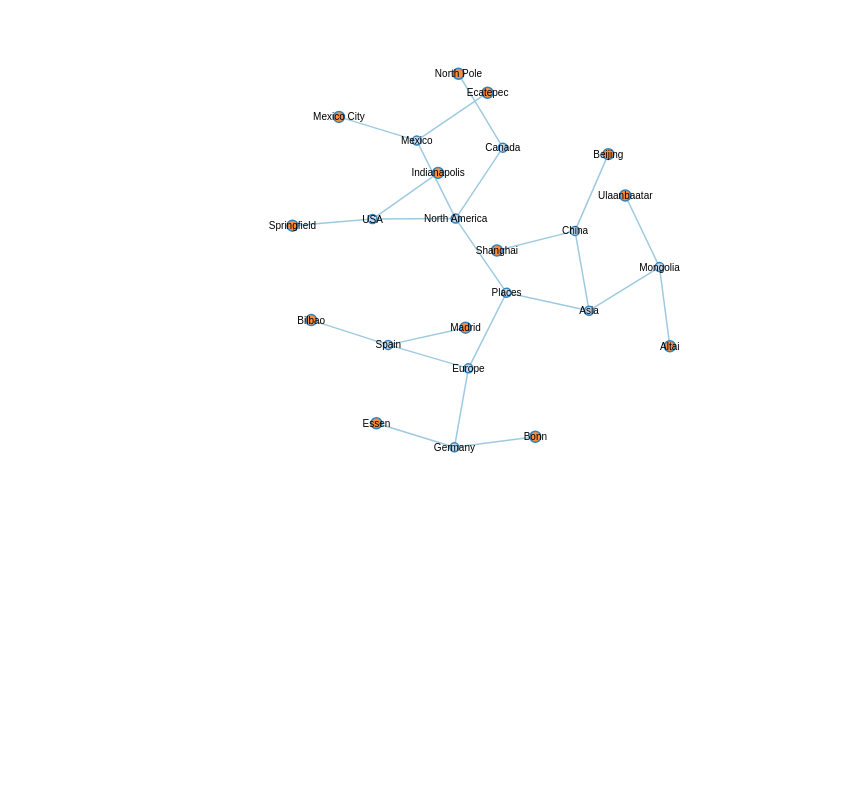
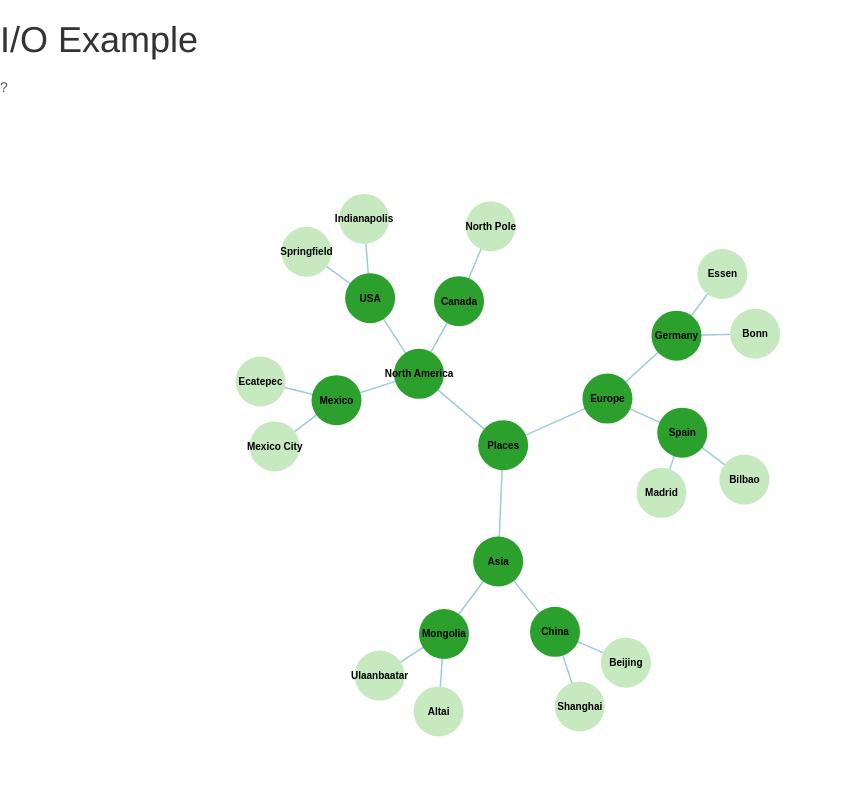
Before and after one commit to mrotmensch/Sloth, a Flask app: page / in a window 1280 px wide. Shown: the whole page, without its empty margins (0-843 px from the left). Run offline with Flask 2, Linux system fonts and the light colour scheme; some libraries are stand-ins or nearby versions.

Commit message:
add Python I/O

```diff
--- a/Visualization/LocalHostExample/app.py
+++ b/Visualization/LocalHostExample/app.py
@@ -1,4 +1,4 @@
-from flask import Flask, render_template, jsonify, json
+from flask import Flask, render_template, jsonify, json, request
 
 app = Flask(__name__)
 
@@ -12,5 +12,11 @@ def index():
 def data():
     return jsonify(json.load(open('data.json')))
 
+@app.route('/_trapClick')
+def trapClick():
+    clickName = request.args.get('target', 'empty', type=str)
+
+    return jsonify(result = clickName + clickName[::-1])
+
 if __name__ == "__main__":
     app.run(debug=True)
--- a/Visualization/LocalHostExample/bower.json
+++ b/Visualization/LocalHostExample/bower.json
@@ -1,7 +1,7 @@
 {
-  "name": "viz example",
+  "name": "_app_boilerplate",
   "version": "0.0.0",
-  "homepage": "https://github.com/mrotmensch/Sloth",
+  "homepage": "https://github.com/realpython/flask-stock-visualizer",
   "authors": [
     "Peter Li <p.li1988@gmail.com>"
   ],
--- a/Visualization/LocalHostExample/static/main.css
+++ b/Visualization/LocalHostExample/static/main.css
@@ -1,11 +1,12 @@
 .node circle {
   cursor: pointer;
   stroke: #3182bd;
-  stroke-width: 1.5px;
+  stroke-width: 0px;
 }
 
 .node text {
   font: 10px sans-serif;
+  font-weight: bold;
   pointer-events: none;
   text-anchor: middle;
 }
--- a/Visualization/LocalHostExample/static/main.js
+++ b/Visualization/LocalHostExample/static/main.js
@@ -1,11 +1,11 @@
 
-var width = 960,
-    height = 500,
+var width = 1000,
+    height = 700,
     root;
 
 var force = d3.layout.force()
-    .linkDistance(80)
-    .charge(-120)
+    .linkDistance(50)
+    .charge(-500)
     .gravity(.05)
     .size([width, height])
     .on("tick", tick);
@@ -20,9 +20,24 @@ var link = svg.selectAll(".link"),
 d3.json("data", function(error, json) {
   root = json;
   update();
+  bindNameClick();
 });
 
+
+//======== Start: Bind jQuery to click event ========
+
+//function bindNameClick() {$('svg g.node').bind('dblclick', function() {var name = $(this).context.__data__.name; console.log(name);})};
+
+function bindNameClick() {$('svg g.node').bind('dblclick', function() {var name = $(this).context.__data__.name; $.getJSON('/_trapClick',{target: name},
+function(data) {$("#result").text(data.result);}
+)
+})};
+
+//======== End: Bind jQuery to click event ========
+
+
 function update() {
+
   var nodes = flatten(root),
       links = d3.layout.tree().links(nodes);
 
@@ -47,11 +62,13 @@ function update() {
 
   var nodeEnter = node.enter().append("g")
       .attr("class", "node")
-      .on("click", click)
+      //.on("click", click)
+      //.on("click", getName)
       .call(force.drag);
 
   nodeEnter.append("circle")
-      .attr("r", function(d) { return Math.sqrt(d.size) / 10 || 4.5; });
+//      .attr("r", function(d) { return Math.sqrt(d.size) / 1 || 5; });
+      .attr("r", function(d) {return 25;});
 
   nodeEnter.append("text")
       .attr("dy", ".35em")
@@ -70,11 +87,13 @@ function tick() {
   node.attr("transform", function(d) { return "translate(" + d.x + "," + d.y + ")"; });
 }
 
-function color(d) {
-  return d._children ? "#3182bd" // collapsed package
-      : d.children ? "#c6dbef" // expanded package
-      : "#fd8d3c"; // leaf node
+
+function color(d,c1,c2) {
+
+  return d.children ? "#2ca02c" // collapsed package
+      : "#c7e9c0";
 }
+
 
 // Toggle children on click.
 function click(d) {
--- a/Visualization/LocalHostExample/templates/index.html
+++ b/Visualization/LocalHostExample/templates/index.html
@@ -8,6 +8,11 @@
     <link href={{ url_for('static', filename='main.css') }} rel="stylesheet" media="screen">
   </head>
   <body>
+
+	<h1>I/O Example</h1>
+	<output id=result>?</output>
+
+
     <div class="container">
    <div id="chart"></div>
     </div>
@@ -15,5 +20,8 @@
     <script src={{ url_for('static', filename='./bower_components/bootstrap/dist/js/bootstrap.min.js') }}></script>
     <script src={{ url_for('static', filename='./bower_components/d3/d3.min.js') }}></script>
     <script src={{ url_for('static', filename='main.js') }}></script>
+
+
+
   </body>
 </html>
```
Also changed, not shown: Visualization/LocalHostExample/README.md.
